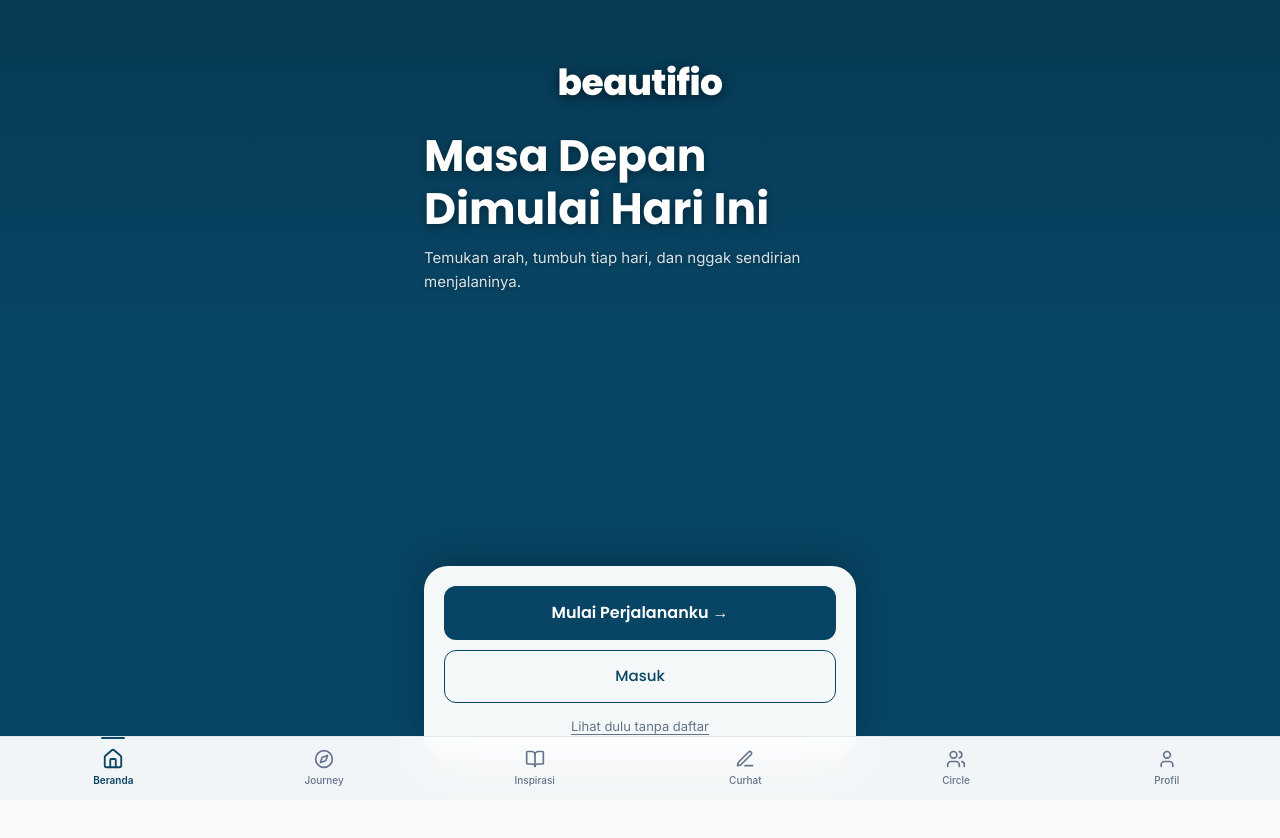
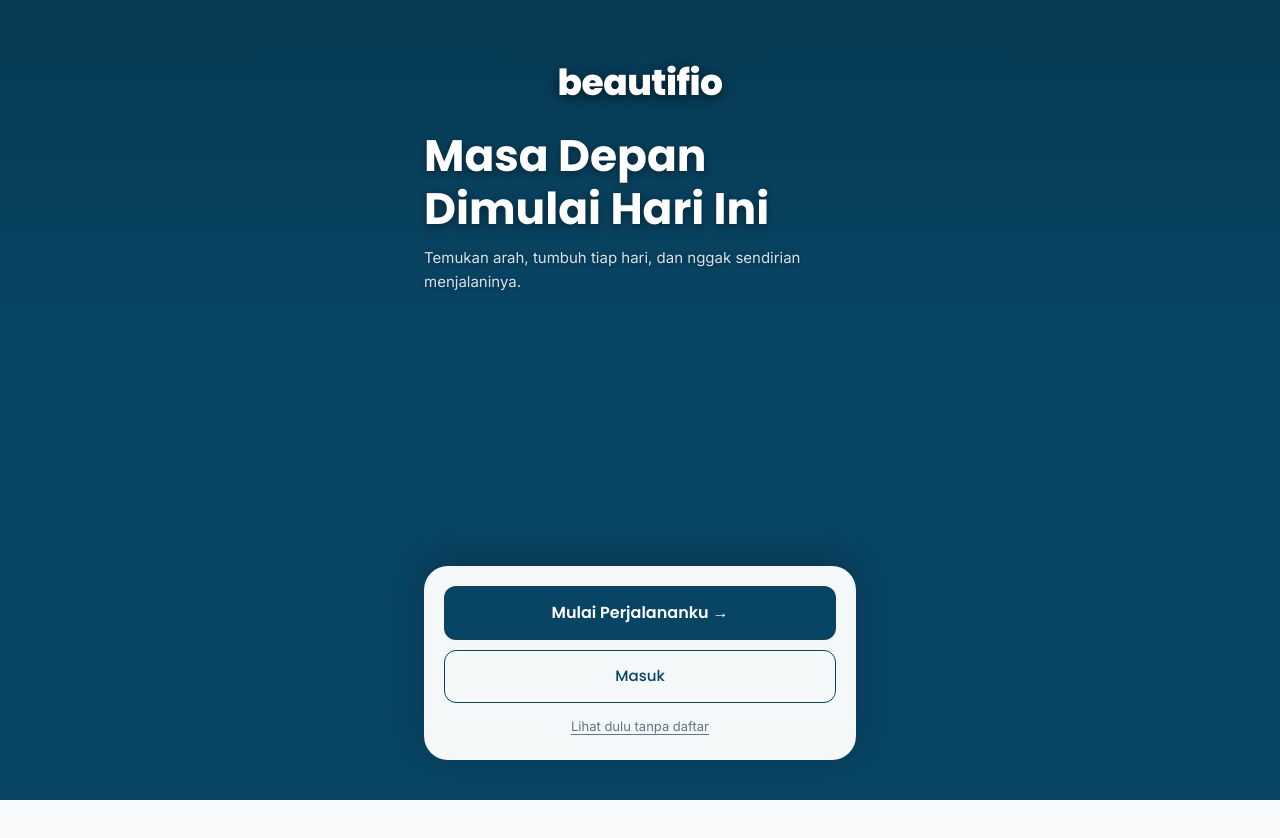
Before and after one commit to beautifio/beautifio, a Next.js app in the folder apps/web/: page / in a window 1280 px wide. Shown: the top 838 px of the page. After the commit the page ends 800 px from the top, so only its background shows below. Built offline with nearby package versions, Linux system fonts and the light colour scheme; no server answers; the database is empty.

Commit message:
sembunyikan bottom nav di halaman admin

```diff
--- a/apps/web/src/components/NavWrapper.tsx
+++ b/apps/web/src/components/NavWrapper.tsx
@@ -57,15 +57,19 @@ export function NavWrapper({ children }: { children: React.ReactNode }) {
     [router],
   );
 
+  const isLanding = pathname === "/";
+  const isAdmin = pathname.startsWith("/admin");
+  const hideNav = isLanding || isAdmin;
+
   return (
-    <div className="min-h-screen bg-bg pb-16">
+    <div className={`min-h-screen bg-bg ${hideNav ? "" : "pb-16"}`}>
       {children}
-      <BottomNavigation
+      {!hideNav && <BottomNavigation
         items={NAV_TABS}
         activeTab={activeTab}
         onTabChange={onTabChange}
         onTabHover={onTabHover}
-      />
+      />}
 
       {/* Guest sheet for anonymous profil */}
       {showGuestSheet && (
```
